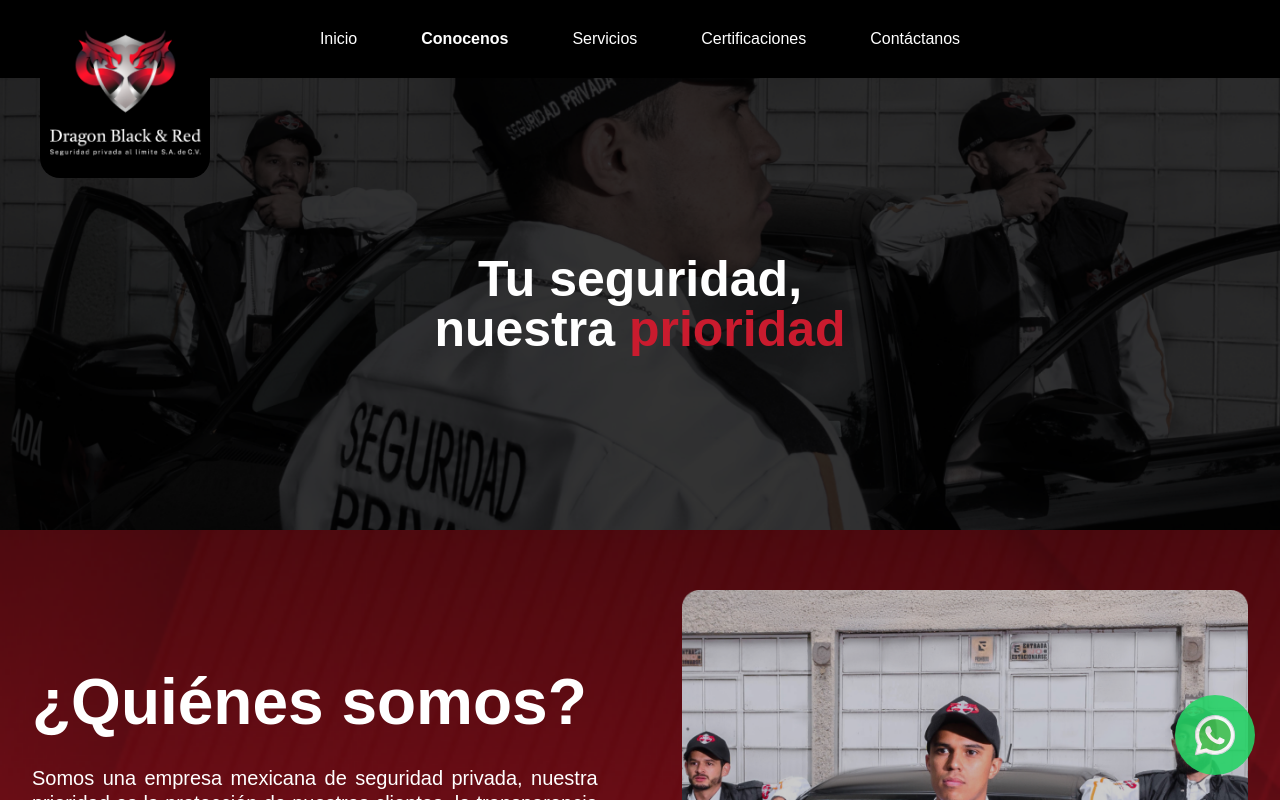
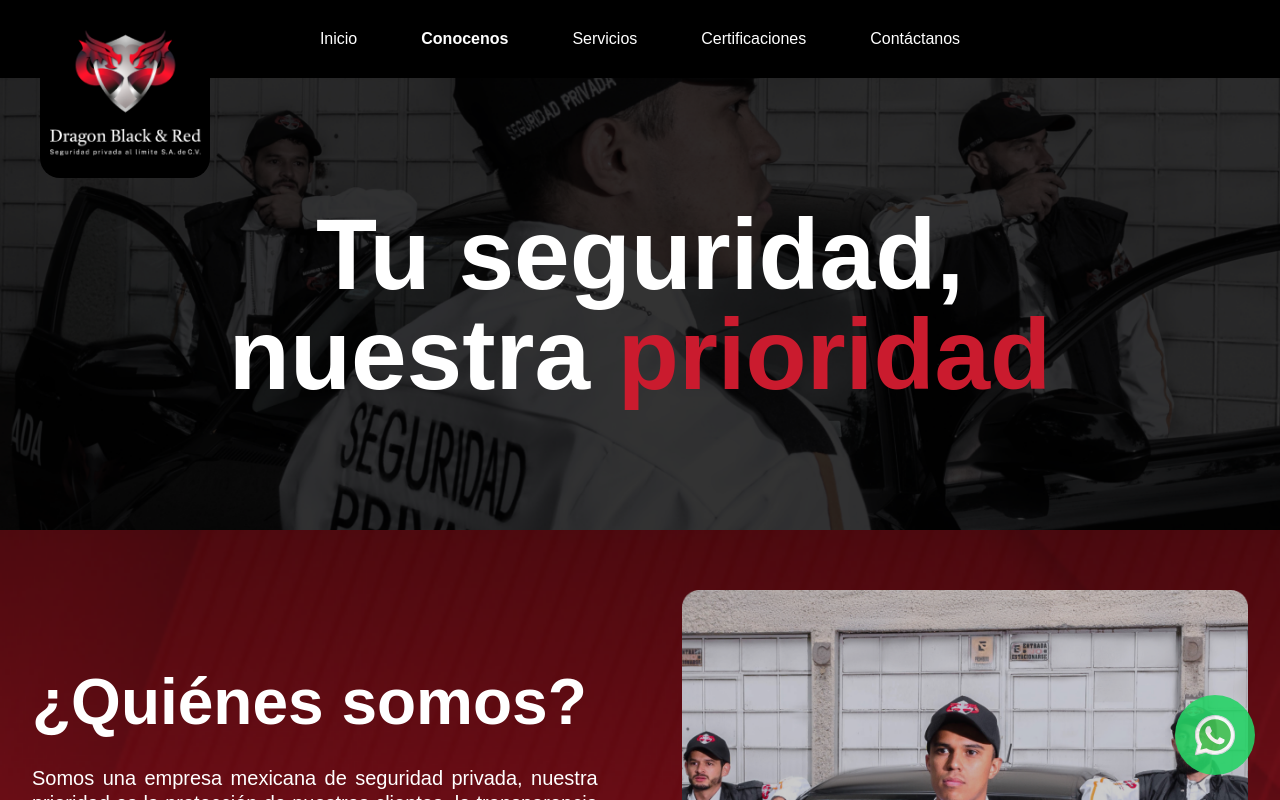
Before and after one commit to dragonbnr/dragonbnr, a Next.js app: page /Conocenos in a window 1280 px wide. Shown: the top 800 px of the page. Built offline with nearby package versions, Linux system fonts and the light colour scheme.

Commit message:
Update Hero components in Conocenos and Servicios for improved typography; adjust heading sizes and line heights for better visual impact and responsiveness.

```diff
--- a/src/components/Conocenos/Hero.jsx
+++ b/src/components/Conocenos/Hero.jsx
@@ -13,7 +13,7 @@ function Hero() {
         alt="Background"
         />
       </div>
-      <h1 className="text-white text-[40.51px] md:text-[50px] font-semibold z-10 text-center leading-10 md:leading-[50px]">
+      <h1 className="text-white text-[40.51px] md:text-[60px] lg:text-[100px] font-semibold z-10 text-center leading-8 md:leading-[60px] lg:leading-[100px] ">
         Tu seguridad, <br/>
         nuestra <span className="text-[#ca1b2e]">prioridad</span>
         </h1>
--- a/src/components/Servicios/Hero.jsx
+++ b/src/components/Servicios/Hero.jsx
@@ -13,7 +13,7 @@ function Hero() {
         alt="Background"
         />
       </div>
-      <h1 className="text-white text-[40.51px] md:text-[50px] font-semibold z-10 text-center leading-8 md:leading-[50px]  ">
+      <h1 className="text-white text-[40.51px] md:text-[60px] lg:text-[100px] font-semibold z-10 text-center leading-8 md:leading-[60px] lg:leading-[100px] ">
         Nuestros <br/>
     <span className="text-[#ca1b2e]">servicios</span>
         </h1>
```
Also changed, not shown: public/images/servicios/hero/bg.png.
